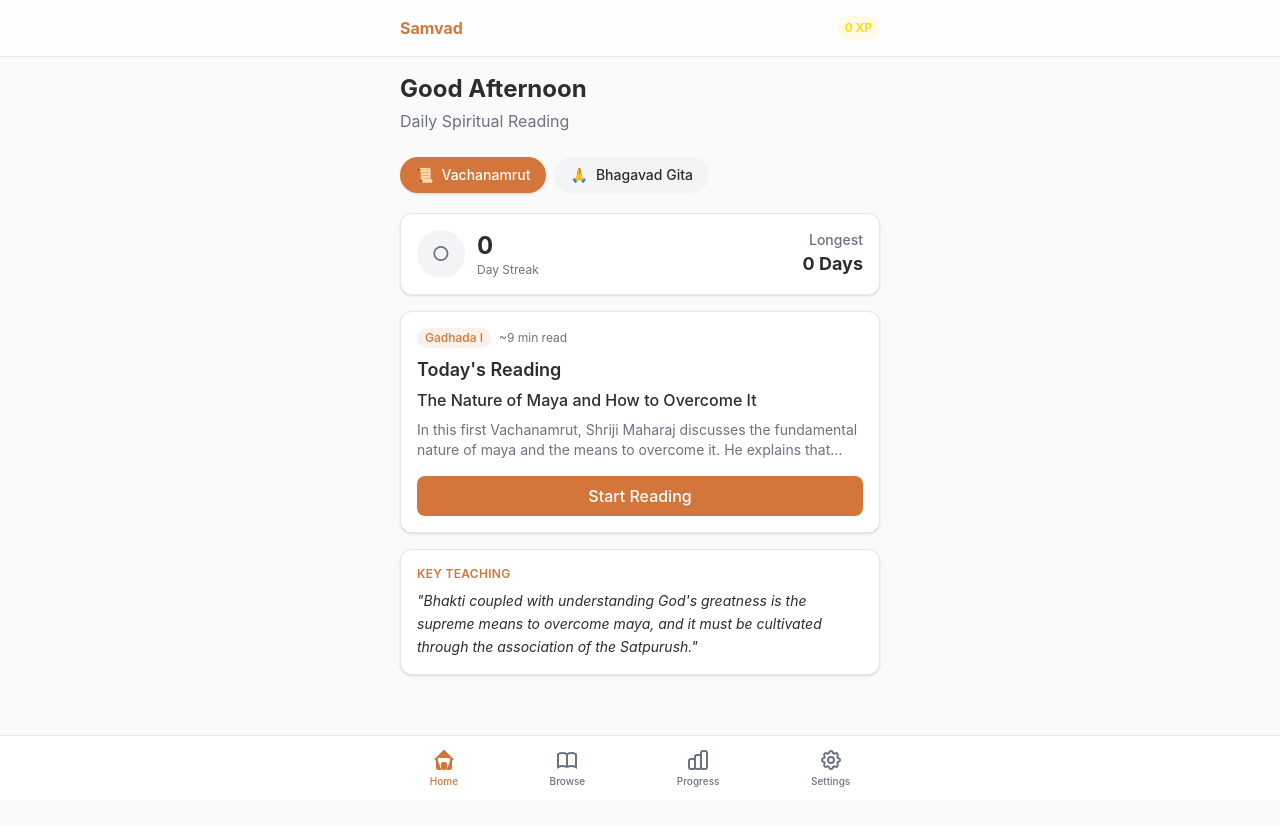
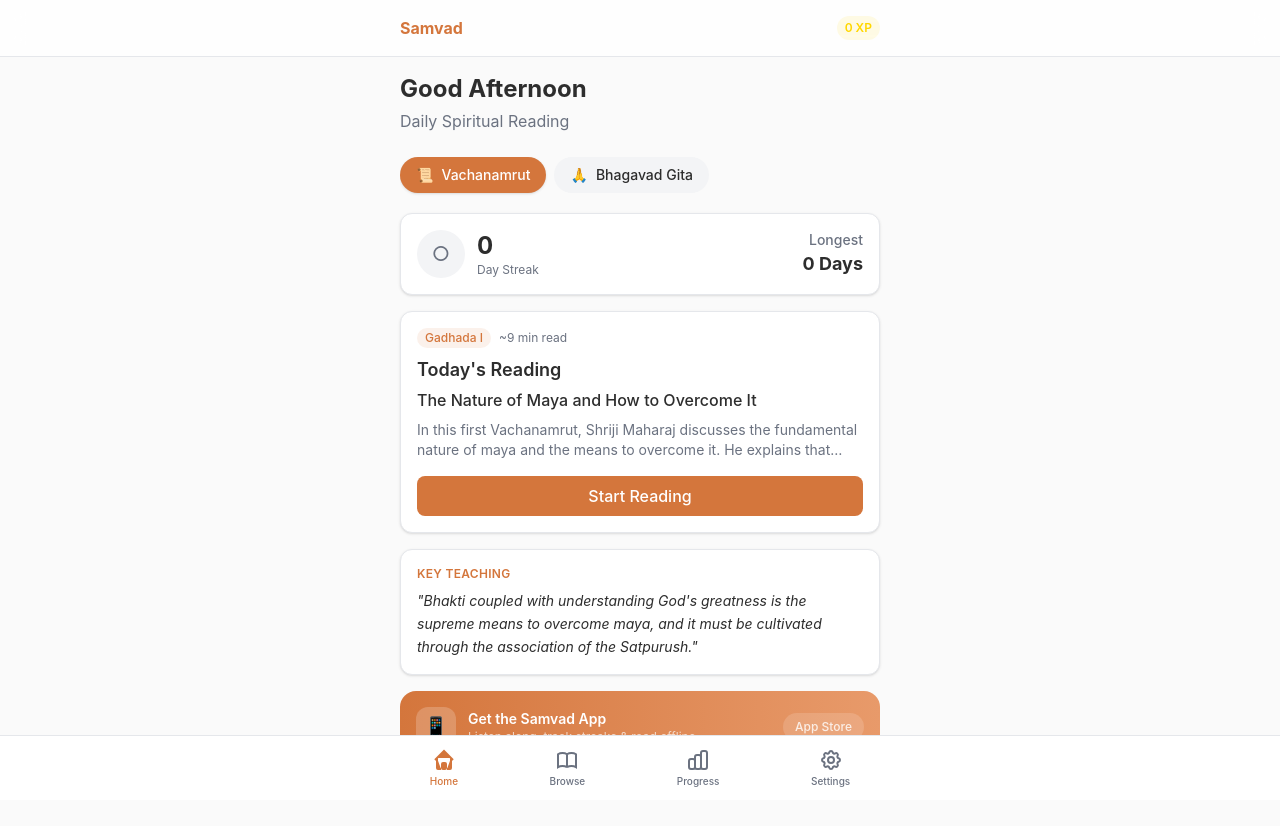
Before and after one commit to jpatel3/samvad, a React (Vite) app: page /#/ in a window 1280 px wide. Shown: the top 826 px of the page. Before the commit the page ends 800 px from the top, so only its background shows below. Built offline with nearby package versions, Linux system fonts and the light colour scheme.

Commit message:
Add App Store download banner to home and about pages

```diff
--- /dev/null
+++ b/src/components/home/AppDownloadBanner.tsx
@@ -0,0 +1,27 @@
+const APP_STORE_URL = 'https://apps.apple.com/app/samvad/id6759070534';
+
+export function AppDownloadBanner() {
+  return (
+    <a
+      href={APP_STORE_URL}
+      target="_blank"
+      rel="noopener noreferrer"
+      className="block rounded-2xl bg-gradient-to-r from-accent to-accent-light p-4 transition-transform active:scale-[0.98]"
+    >
+      <div className="flex items-center gap-3">
+        <div className="flex-shrink-0 w-10 h-10 rounded-xl bg-white/20 flex items-center justify-center text-xl">
+          {'\uD83D\uDCF1'}
+        </div>
+        <div className="flex-1 min-w-0">
+          <p className="text-white font-semibold text-sm">Get the Samvad App</p>
+          <p className="text-white/70 text-xs">
+            Listen along, track streaks & read offline
+          </p>
+        </div>
+        <div className="flex-shrink-0 text-white/80 text-xs font-medium bg-white/15 px-3 py-1.5 rounded-full">
+          App Store
+        </div>
+      </div>
+    </a>
+  );
+}
--- a/src/pages/AboutPage.tsx
+++ b/src/pages/AboutPage.tsx
@@ -1,6 +1,7 @@
 import { useNavigate } from 'react-router-dom';
 import { Card } from '../components/common/Card';
 import { useLanguage } from '../hooks/useLanguage';
+import { AppDownloadBanner } from '../components/home/AppDownloadBanner';
 
 export function AboutPage() {
   const navigate = useNavigate();
@@ -103,6 +104,8 @@
         </div>
       </Card>
 
+      <AppDownloadBanner />
+
       <div className="text-center py-4">
         <p className="text-sm text-text-muted dark:text-text-muted-dark italic">
           "Samvad is the bridge between the wisdom of the past and the seeker of today."
--- a/src/pages/HomePage.tsx
+++ b/src/pages/HomePage.tsx
@@ -3,6 +3,7 @@
 import { TodayCard } from '../components/home/TodayCard';
 import { StreakIndicator } from '../components/home/StreakIndicator';
 import { KeyTeachingTeaser } from '../components/home/KeyTeachingTeaser';
+import { AppDownloadBanner } from '../components/home/AppDownloadBanner';
 
 export function HomePage() {
   return (
@@ -12,6 +13,7 @@
       <StreakIndicator />
       <TodayCard />
       <KeyTeachingTeaser />
+      <AppDownloadBanner />
     </div>
   );
 }
```
